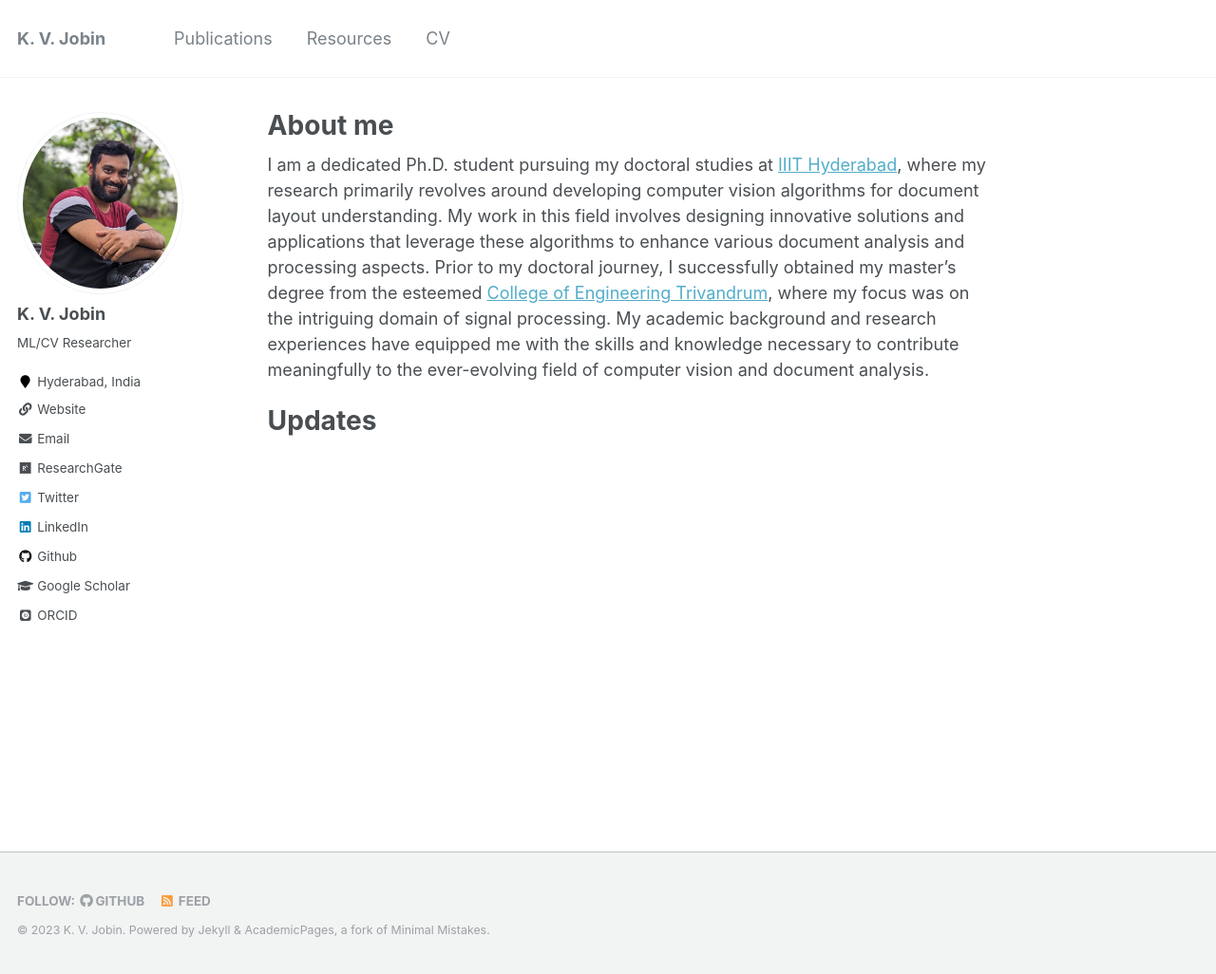
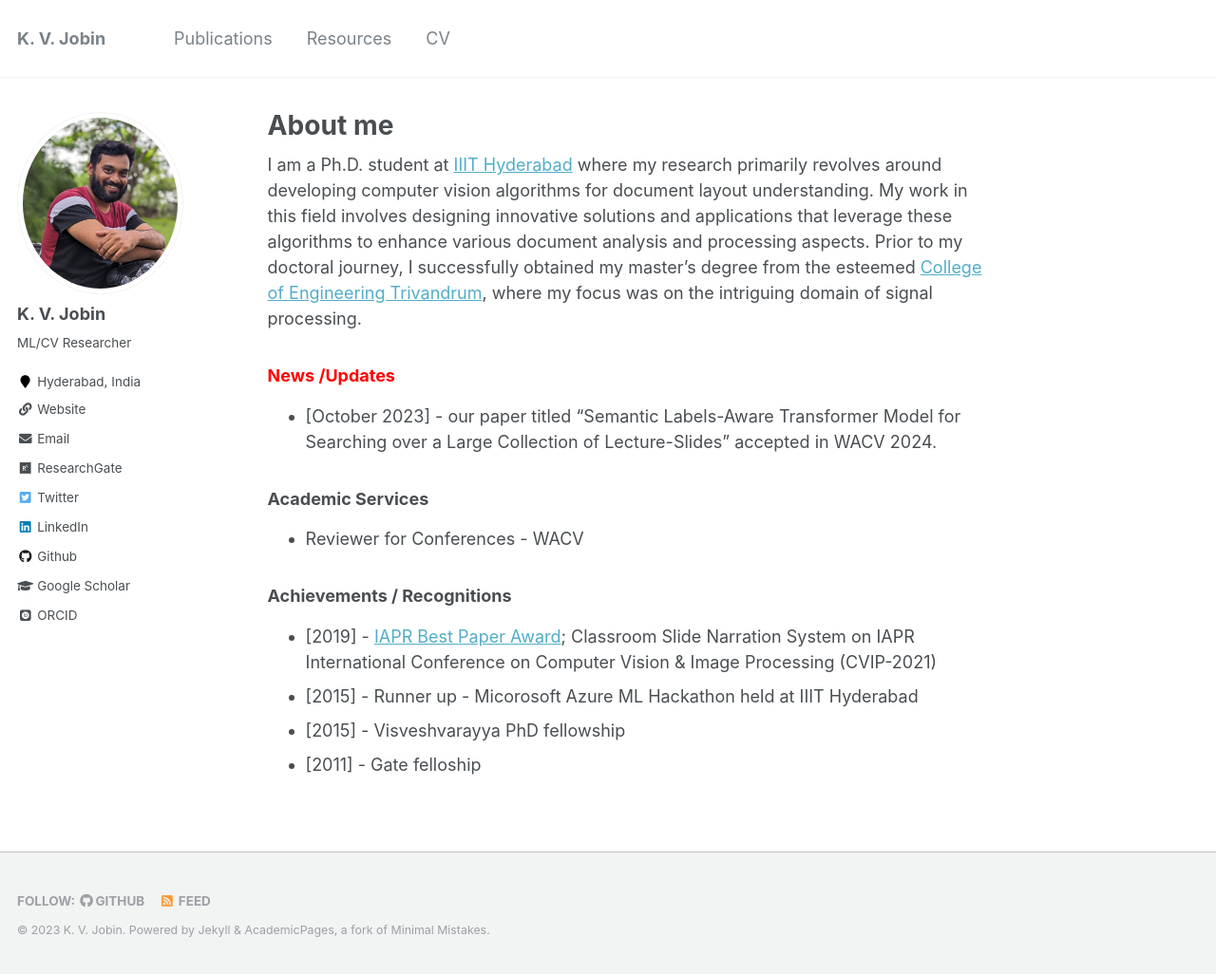
Before and after one commit to jobinkv/jobinkv.github.io, a Jekyll site: the page built from _pages/about.md, in a window 1280 px wide and 1026 px high. Shown: the whole window at 95% size. Built offline with Jekyll 4.4.1, drawn with Linux system fonts in a browser that asks for light colours; some web fonts are replaced.

Commit message:
news updated

```diff
--- a/_pages/about.md
+++ b/_pages/about.md
@@ -8,10 +8,22 @@ redirect_from:
   - /about.html
 ---
 
-I am a dedicated Ph.D. student pursuing my doctoral studies at [IIIT Hyderabad](https://iiit.ac.in), where my research primarily revolves around developing computer vision algorithms for document layout understanding. My work in this field involves designing innovative solutions and applications that leverage these algorithms to enhance various document analysis and processing aspects. Prior to my doctoral journey, I successfully obtained my master's degree from the esteemed [College of Engineering Trivandrum](https://cet.ac.in), where my focus was on the intriguing domain of signal processing. My academic background and research experiences have equipped me with the skills and knowledge necessary to contribute meaningfully to the ever-evolving field of computer vision and document analysis.
+I am a Ph.D. student at [IIIT Hyderabad](https://iiit.ac.in) where my research primarily revolves around developing computer vision algorithms for document layout understanding. My work in this field involves designing innovative solutions and applications that leverage these algorithms to enhance various document analysis and processing aspects.
+Prior to my doctoral journey, I successfully obtained my master's degree from the esteemed [College of Engineering Trivandrum](https://cet.ac.in), where my focus was on the intriguing domain of signal processing.
 
-Updates
-======
+### <span style="color:red">News /Updates </span>
+
+- [October 2023] -   our paper titled "Semantic Labels-Aware Transformer Model for
+Searching over a Large Collection of Lecture-Slides" accepted in WACV 2024.
+
+### Academic Services ###
+- Reviewer for Conferences - WACV
+
+### Achievements / Recognitions ###
+- [2019] - [IAPR Best Paper Award](https://iiitaphyd-my.sharepoint.com/:b:/g/personal/jobin_kv_research_iiit_ac_in/EecnzqYGVKJGtWrBc8p03YQBOhupgjk0PpHsbKnB_U4UnQ?e=5MPubZ);  Classroom Slide Narration System on  IAPR International Conference on Computer Vision & Image Processing (CVIP-2021)
+- [2015] - Runner up - Micorosoft Azure ML Hackathon held at IIIT Hyderabad
+- [2015] - Visveshvarayya PhD fellowship
+- [2011] - Gate felloship
 
 
 <!-- Getting started
```
